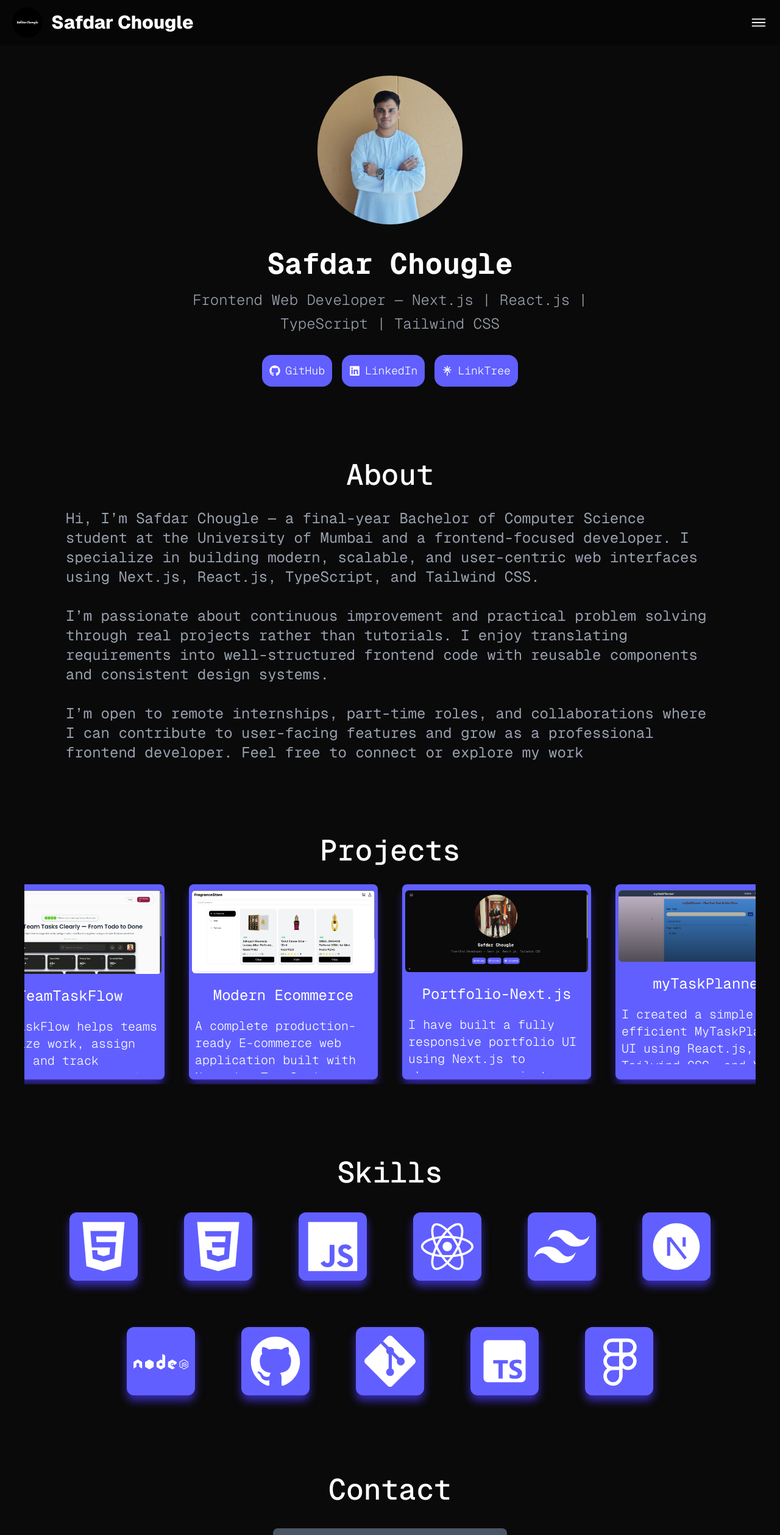
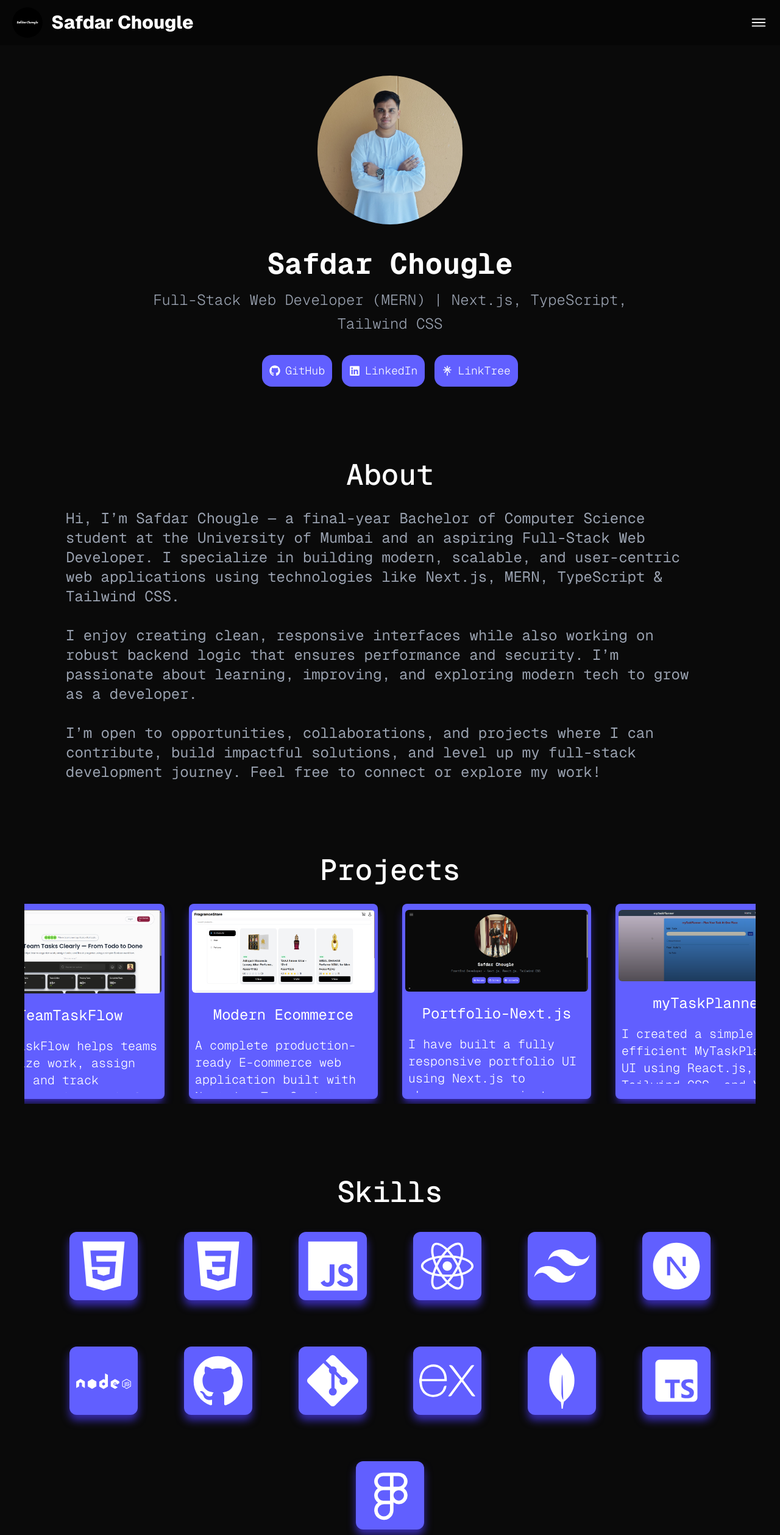
Before and after one commit to chouglesafdar22/Portfolio-Next.js-, a Next.js app in the folder portfolio-ui/: page / in a window 1280 px wide. Shown: the top 2517 px of the page at 61% size. Built offline with nearby package versions, Linux system fonts and the light colour scheme.

Commit message:
Update profile to reflect full-stack MERN focus
Revised profile and about section to highlight full-stack (MERN) development skills instead of frontend-only focus. Added Express and MongoDB to the skills list, updated skill IDs, and improved function formatting for consistency.

```diff
--- a/portfolio-ui/app/page.js
+++ b/portfolio-ui/app/page.js
@@ -1,7 +1,7 @@
 "use client"
 import { useState } from "react";
 import Image from "next/image";
-import {Button} from "./components/Button";
+import { Button } from "./components/Button";
 import { FaGitAlt, FaGithub } from "react-icons/fa";
 import { IoNewspaperOutline, IoLogoHtml5, IoLogoCss3, IoLogoJavascript, IoLogoReact, IoLogoGithub } from "react-icons/io5";
 import { FaLinkedin } from "react-icons/fa6";
@@ -31,22 +31,22 @@ export default function Home() {
     { id: 7, icon: <DiNodejs /> },
     { id: 8, icon: <IoLogoGithub /> },
     { id: 9, icon: <FaGitAlt /> },
-    // { id: 10, icon: <SiExpress /> },
-    // { id: 11, icon: <SiMongodb /> },
-    { id: 10, icon: <BiLogoTypescript /> },
-    { id: 11, icon: <PiFigmaLogo /> }
+    { id: 10, icon: <SiExpress /> },
+    { id: 11, icon: <SiMongodb /> },
+    { id: 12, icon: <BiLogoTypescript /> },
+    { id: 13, icon: <PiFigmaLogo /> }
   ]
 
-  const openGitHub=()=>{
-    window.open("https://github.com/chouglesafdar22","_blank")
+  const openGitHub = () => {
+    window.open("https://github.com/chouglesafdar22", "_blank")
   };
 
-  const openLinkedIn=()=>{
-    window.open("https://www.linkedin.com/in/safdar-chougle-5a080729b/","_blank")
+  const openLinkedIn = () => {
+    window.open("https://www.linkedin.com/in/safdar-chougle-5a080729b/", "_blank")
   };
 
-  const openLinkTree=()=>{
-    window.open("https://linktr.ee/safdarchougle22?utm_source=linktree_admin_share","_blank")
+  const openLinkTree = () => {
+    window.open("https://linktr.ee/safdarchougle22?utm_source=linktree_admin_share", "_blank")
   };
 
   return (
@@ -61,7 +61,7 @@ export default function Home() {
             <Image src="/images/my-image.jpg" alt="my-profile" width={230} height={230} className="lg:w-1/5 md:w-1/5 mb-10 object-cover object-center rounded-full" />
             <div className="text-center lg:w-2/3 gap-2 w-full">
               <h1 className="title-font text-center sm:text-4xl lg:text-5xl text-3xl mb-4 font-bold font-mono text-white">Safdar Chougle</h1>
-              <p className="leading-relaxed text-center text-lg sm:text-xl lg:text-2xl mb-8 font-light font-mono">Frontend Web Developer — Next.js | React.js | TypeScript | Tailwind CSS</p>
+              <p className="leading-relaxed text-center text-lg sm:text-xl lg:text-2xl mb-8 font-light font-mono">Full-Stack Web Developer (MERN) | Next.js, TypeScript, Tailwind CSS</p>
               <div className="flex sm:flex-row flex-col justify-center gap-4">
                 <Button icon={<FaGithub />} onClick={openGitHub} title="GitHub" hoverTextSize="hover:text-xl" textSize="text-lg" size={40} hoverSize="hover:w-[168px]" bgColor="bg-indigo-500" textColor="text-white" hoverTextColor="hover:text-gray-300" hoverBgColor="hover:bg-gray-600" />
                 <Button icon={<FaLinkedin />} onClick={openLinkedIn} title="LinkedIn" hoverTextSize="hover:text-xl" textSize="text-lg" size={40} hoverSize="hover:w-[168px]" bgColor="bg-indigo-500" textColor="text-white" hoverTextColor="hover:text-gray-300" hoverBgColor="hover:bg-gray-600" />
@@ -80,17 +80,17 @@ export default function Home() {
             <h2 className="lg:text-5xl sm:text-4xl text-3xl text-white font-mono font-medium">About</h2>
             <ScrollWrapper direction="right" ease="easeInOut">
               <p className="lg:text-2xl sm:text-xl text-lg font-mono font-normal lg:px-16">
-                Hi, I’m Safdar Chougle — a final-year Bachelor of Computer Science student at the University of Mumbai and a frontend-focused developer. I specialize in building modern, scalable, and user-centric web interfaces using Next.js, React.js, TypeScript, and Tailwind CSS.
+                Hi, I’m Safdar Chougle — a final-year Bachelor of Computer Science student at the University of Mumbai and an aspiring Full-Stack Web Developer. I specialize in building modern, scalable, and user-centric web applications using technologies like Next.js, MERN, TypeScript & Tailwind CSS.
               </p>
             </ScrollWrapper>
             <ScrollWrapper direction="right" ease="easeInOut">
               <p className="lg:text-2xl sm:text-xl text-lg font-mono font-normal lg:px-16">
-                I’m passionate about continuous improvement and practical problem solving through real projects rather than tutorials. I enjoy translating requirements into well-structured frontend code with reusable components and consistent design systems.
+                I enjoy creating clean, responsive interfaces while also working on robust backend logic that ensures performance and security. I’m passionate about learning, improving, and exploring modern tech to grow as a developer.
               </p>
             </ScrollWrapper>
             <ScrollWrapper direction="right" ease="easeInOut">
               <p className="lg:text-2xl sm:text-xl text-lg font-mono font-normal lg:px-16">
-                I’m open to remote internships, part-time roles, and collaborations where I can contribute to user-facing features and grow as a professional frontend developer. Feel free to connect or explore my work
+                I’m open to opportunities, collaborations, and projects where I can contribute, build impactful solutions, and level up my full-stack development journey. Feel free to connect or explore my work!
               </p>
             </ScrollWrapper>
           </div>
```
